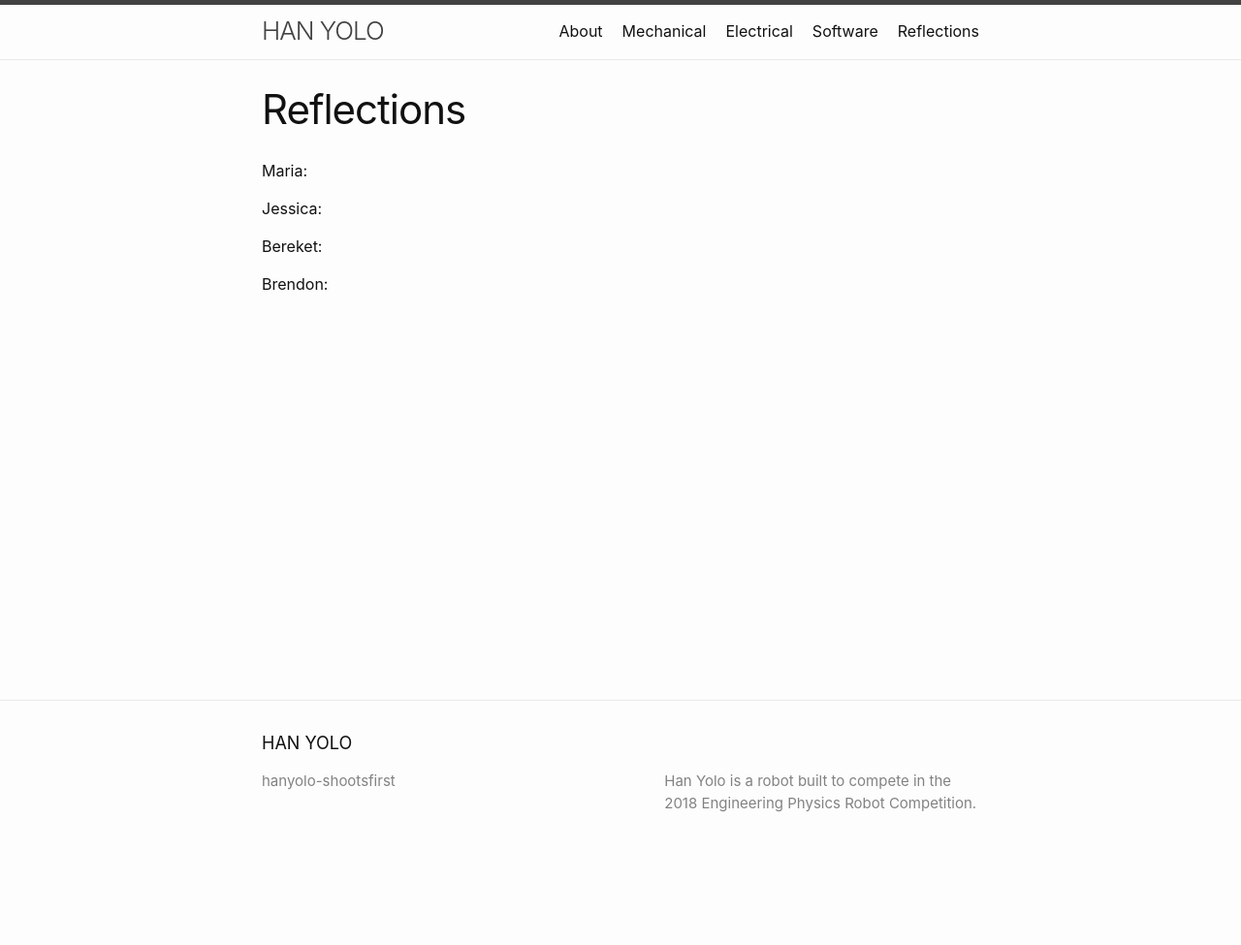
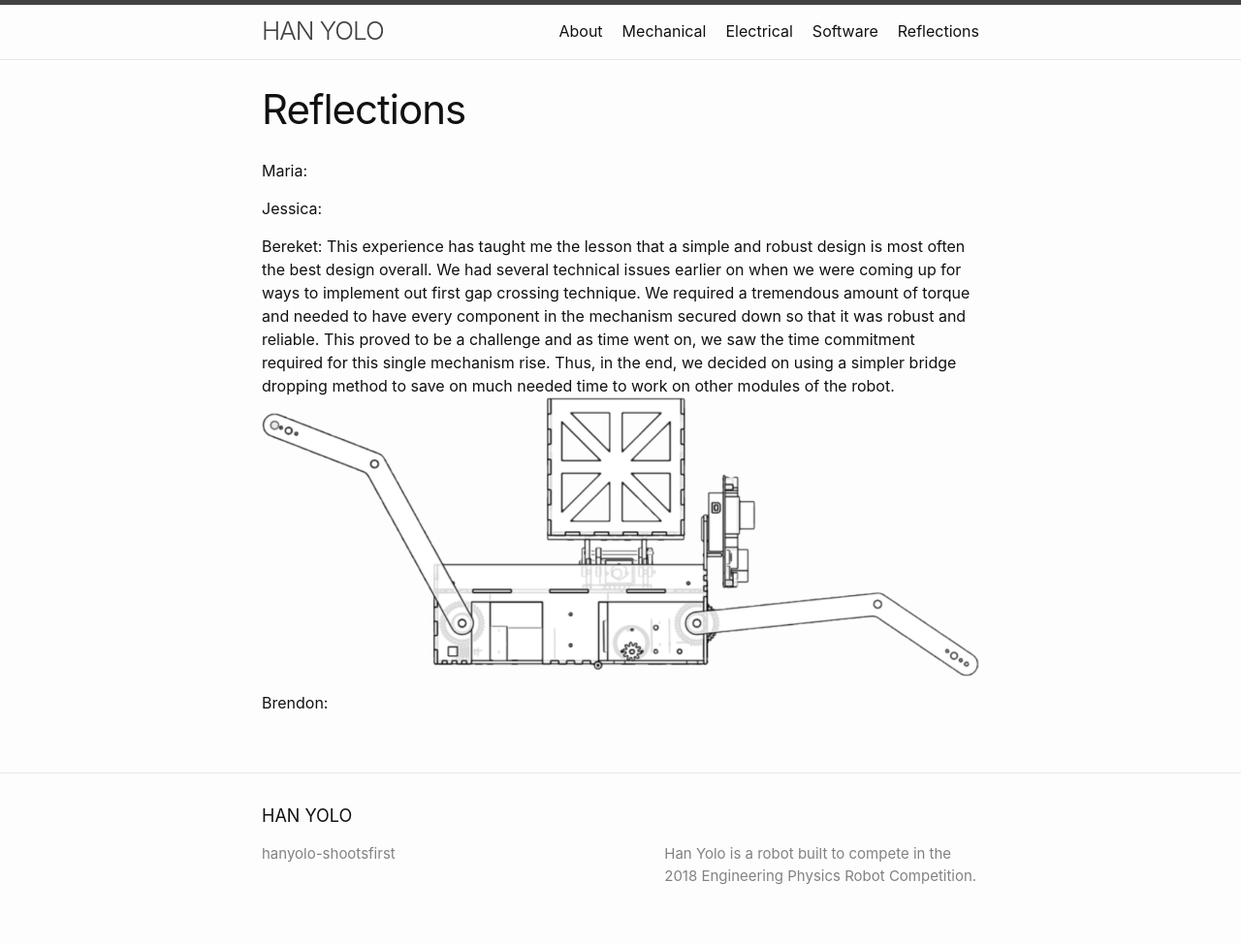
Before and after one commit to hanyolo-shootsfirst/hanyolo-shootsfirst.github.io, a Jekyll site: the page built from Reflections.md, in a window 1280 px wide. Shown: the whole page at 97% size. Built offline with Jekyll 4.4.1, drawn with Linux system fonts in a browser that asks for light colours; before the commit the page ends 900 px from its top, so only the background shows below that.

Commit message:
added a reflection and changed a little bit of the wording in mech

```diff
--- a/Reflections.md
+++ b/Reflections.md
@@ -8,6 +8,10 @@ Maria:
 
 Jessica:
 
-Bereket:
+
+Bereket: This experience has taught me the lesson that a simple and robust design is most often the best design overall. We had several technical issues earlier on
+when we were coming up for ways to implement out first gap crossing technique. We required a tremendous amount of torque and needed to have every component in the mechanism secured down so that it was robust and reliable. This proved to be a challenge and as time went on, we saw the time commitment required for this single mechanism rise. Thus, in the end, we decided on using a simpler bridge dropping method to save on much needed time to work on other modules of the robot.
+![shoelaces](/assets/legs.PNG)
+
 
 Brendon:
```
Also changed, not shown: Mechanical.md (+7 -7 lines), assets/legs.PNG (added).
